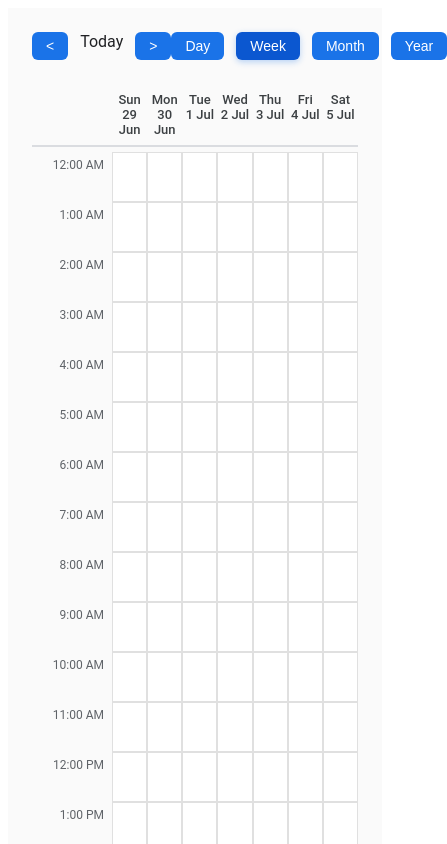
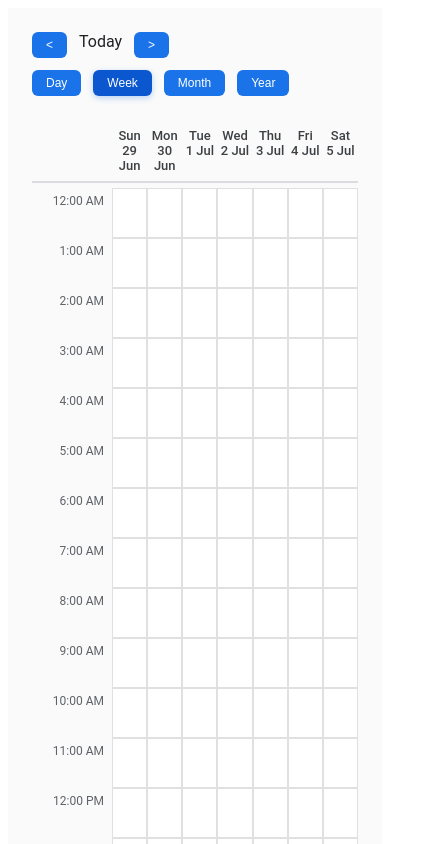
Before and after one commit to vasanth842000/Interview-Schedulle-Calender, a React (Vite) app: page /Interview-Schedulle-Calender/ in a window 390 px wide. Shown: the top 844 px of the page, 447 px wide, since content can reach past the window. Built offline with nearby package versions, Linux system fonts and the light colour scheme.

Commit message:
for all device supported css

```diff
--- a/src/index.css
+++ b/src/index.css
@@ -3,12 +3,16 @@
   color: #202124;
   background: #fafafa;
   padding: 1.5rem;
+  max-width: 1200px;
+  margin: auto;
 }
 
 .calendar-top {
   display: flex;
+  flex-wrap: wrap;
   justify-content: space-between;
   align-items: center;
+  gap: 0.75rem;
   margin-bottom: 1.5rem;
 }
 
@@ -16,6 +20,7 @@
 .calendar-tabs {
   display: flex;
   gap: 0.75rem;
+  flex-wrap: wrap;
 }
 
 .calendar-nav button,
@@ -24,7 +29,7 @@
   color: #fff;
   border: none;
   font-weight: 500;
-  font-size: 14px;
+  font-size: clamp(12px, 2.5vw, 14px);
   padding: 6px 14px;
   border-radius: 6px;
   cursor: pointer;
@@ -108,7 +113,7 @@
 
 .month-grid {
   display: grid;
-  grid-template-columns: repeat(7, 1fr);
+  grid-template-columns: repeat(auto-fit, minmax(100px, 1fr));
   gap: 5px;
 }
 
@@ -150,7 +155,7 @@
 
 .year-grid {
   display: grid;
-  grid-template-columns: repeat(3, 1fr);
+  grid-template-columns: repeat(auto-fit, minmax(220px, 1fr));
   gap: 1rem;
 }
 
```
